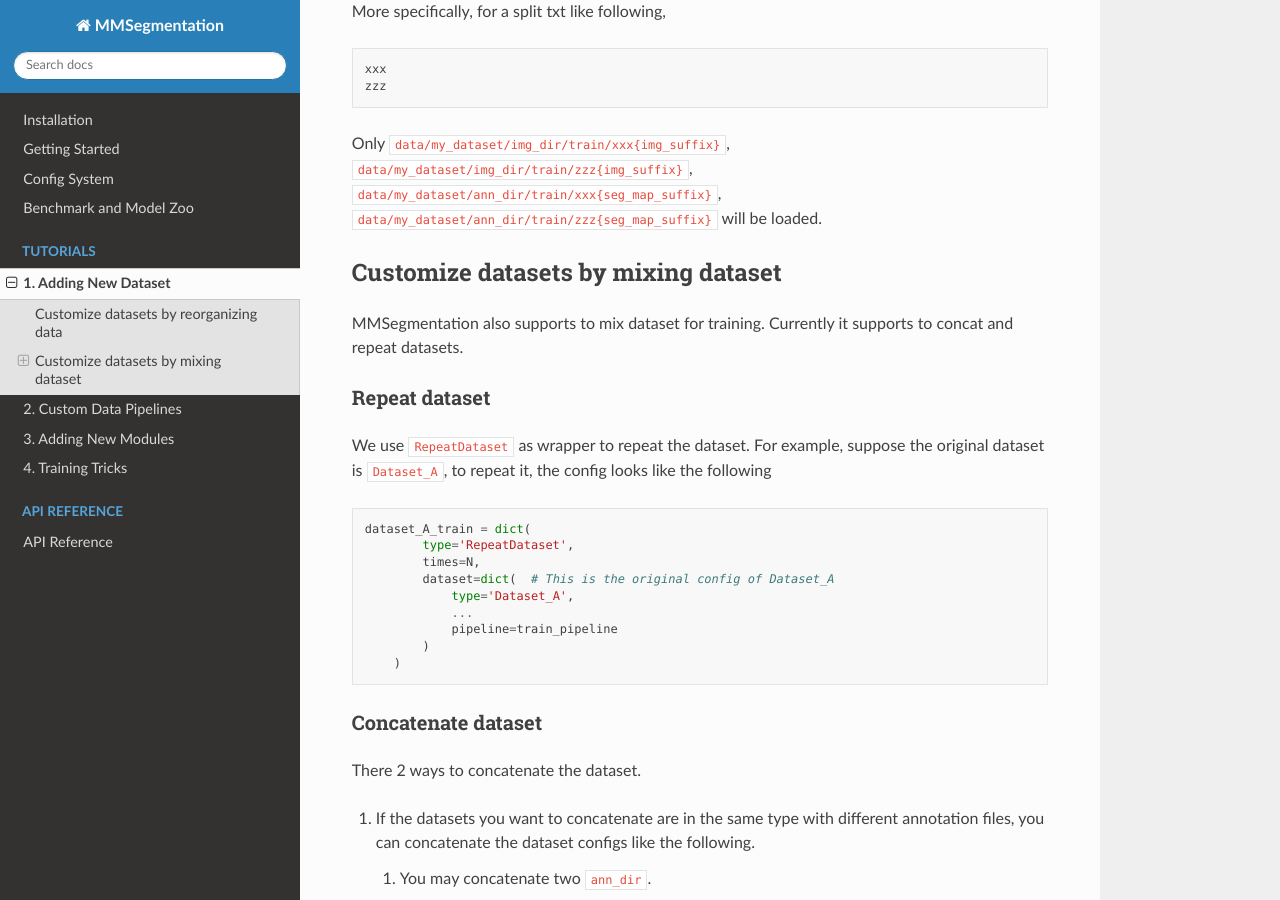
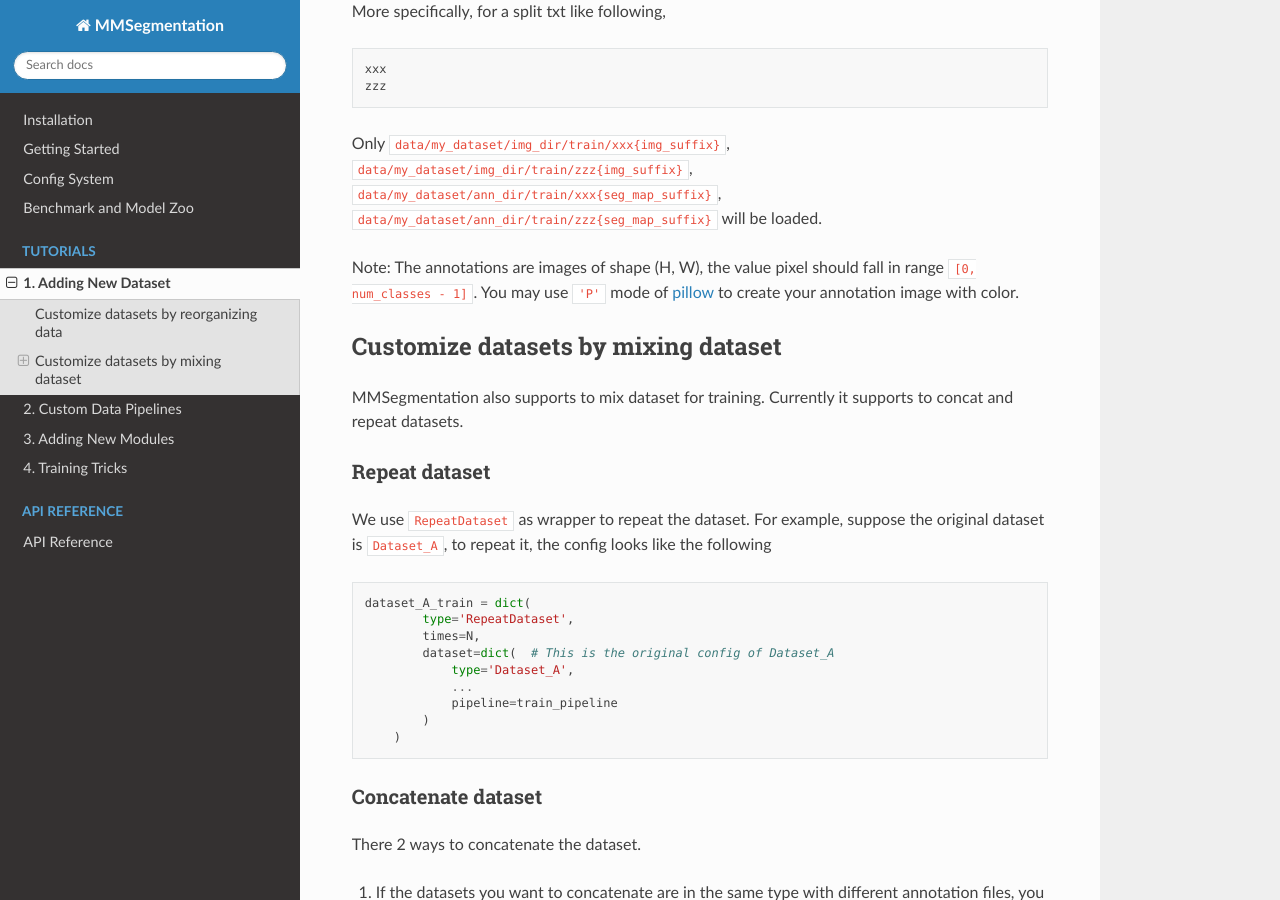
Before and after one commit to SecretStar112/mmsegmentation_swin, a Sphinx documentation site: the page built from docs/tutorials/new_dataset.md, in a window 1280 px wide and 900 px high, scrolled down 718 px. Built offline with Sphinx 7.4.7 and the Read the Docs theme 2.0.0, drawn with Linux system fonts in a browser that asks for light colours.

Commit message:
[Doc] Add annotaion format note (#77)

```diff
--- a/docs/tutorials/new_dataset.md
+++ b/docs/tutorials/new_dataset.md
@@ -37,6 +37,9 @@ Only
 `data/my_dataset/img_dir/train/zzz{img_suffix}`,
 `data/my_dataset/ann_dir/train/xxx{seg_map_suffix}`,
 `data/my_dataset/ann_dir/train/zzz{seg_map_suffix}` will be loaded.
+
+Note: The annotations are images of shape (H, W), the value pixel should fall in range `[0, num_classes - 1]`.
+You may use `'P'` mode of [pillow](https://pillow.readthedocs.io/en/stable/handbook/concepts.html#palette) to create your annotation image with color.
 
 ## Customize datasets by mixing dataset
 
```
